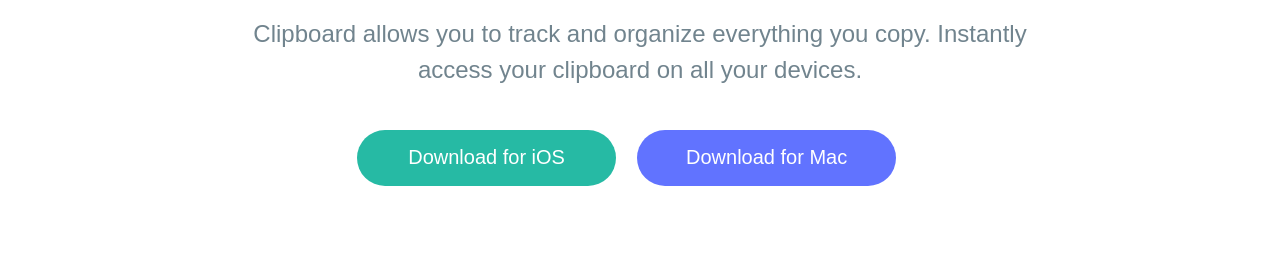
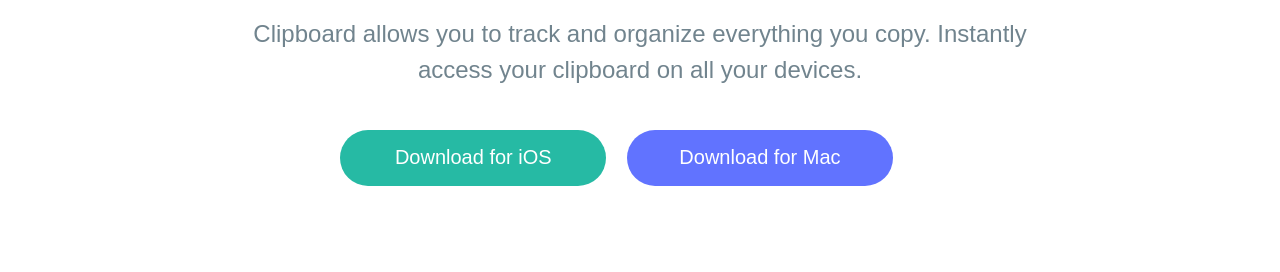
Before and after one commit to Olamide-Accord/clipboardLandingPage, a plain HTML site: page index.html in a window 1280 px wide. Shown: the part 454-726 px from the top of the page. Drawn offline with Linux system fonts and the light colour scheme; a web font is replaced by a local one.

Commit message:
Add files via upload

```diff
--- a/assets/styles.css
+++ b/assets/styles.css
@@ -3,9 +3,11 @@
     margin: 0;
     padding: 0;
     box-sizing: border-box;
+    overflow-x: hidden;
 }
 body{
     font-family: 'Bai Jamjuree', sans-serif;
+
 }
 
 /* Header */
@@ -51,7 +53,7 @@ p{
     font-size: 1.5rem;
 }
 .buttons{
-    margin: 2% 7% 2% 15%;
+    margin: 2% 7% 2% 13%;
 }
 .btn{
     width: 40%;
@@ -327,4 +329,5 @@ h2{
         margin: 1rem 5rem;
         padding-bottom: 2rem;
     }
+
 }
```
